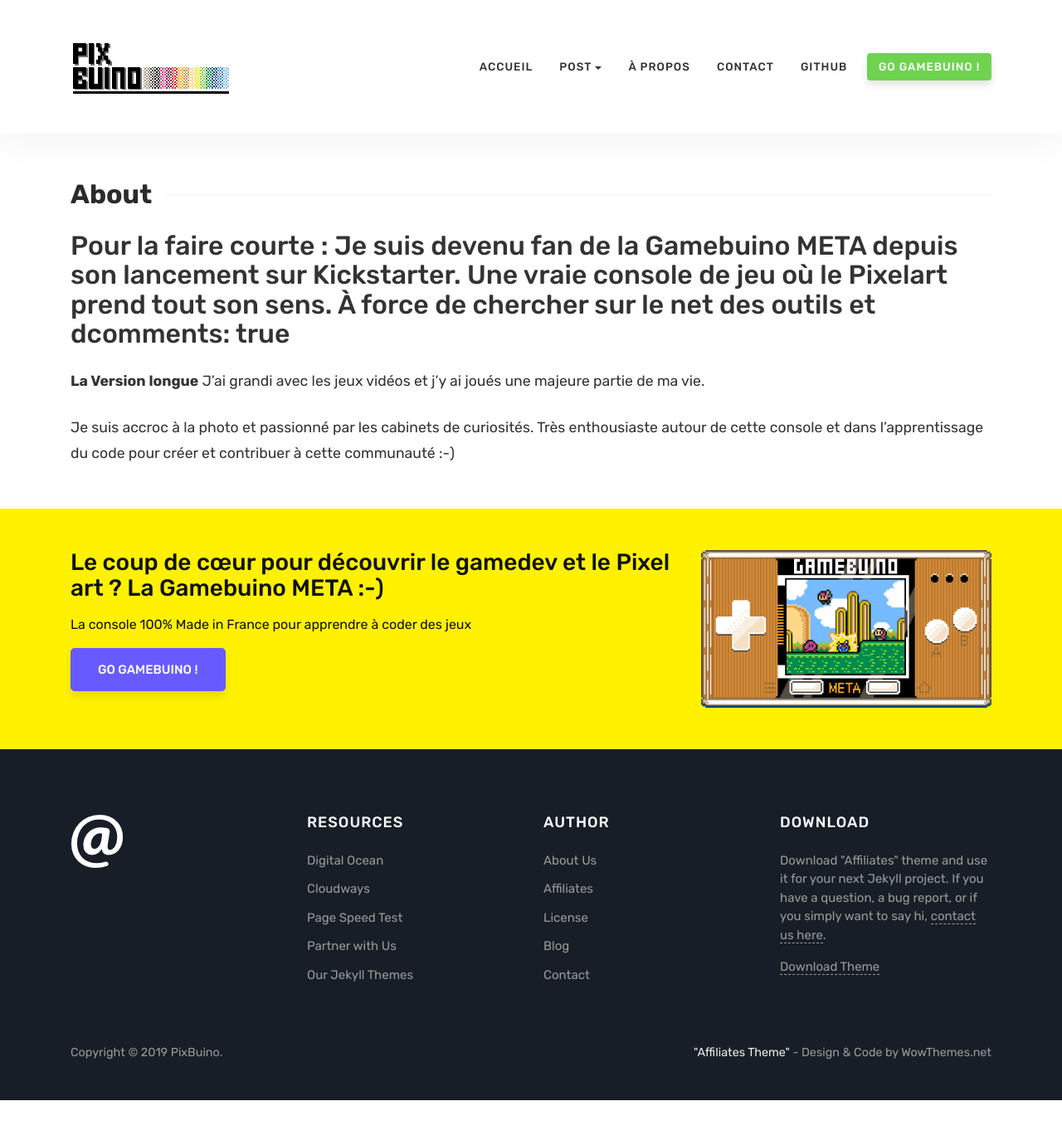
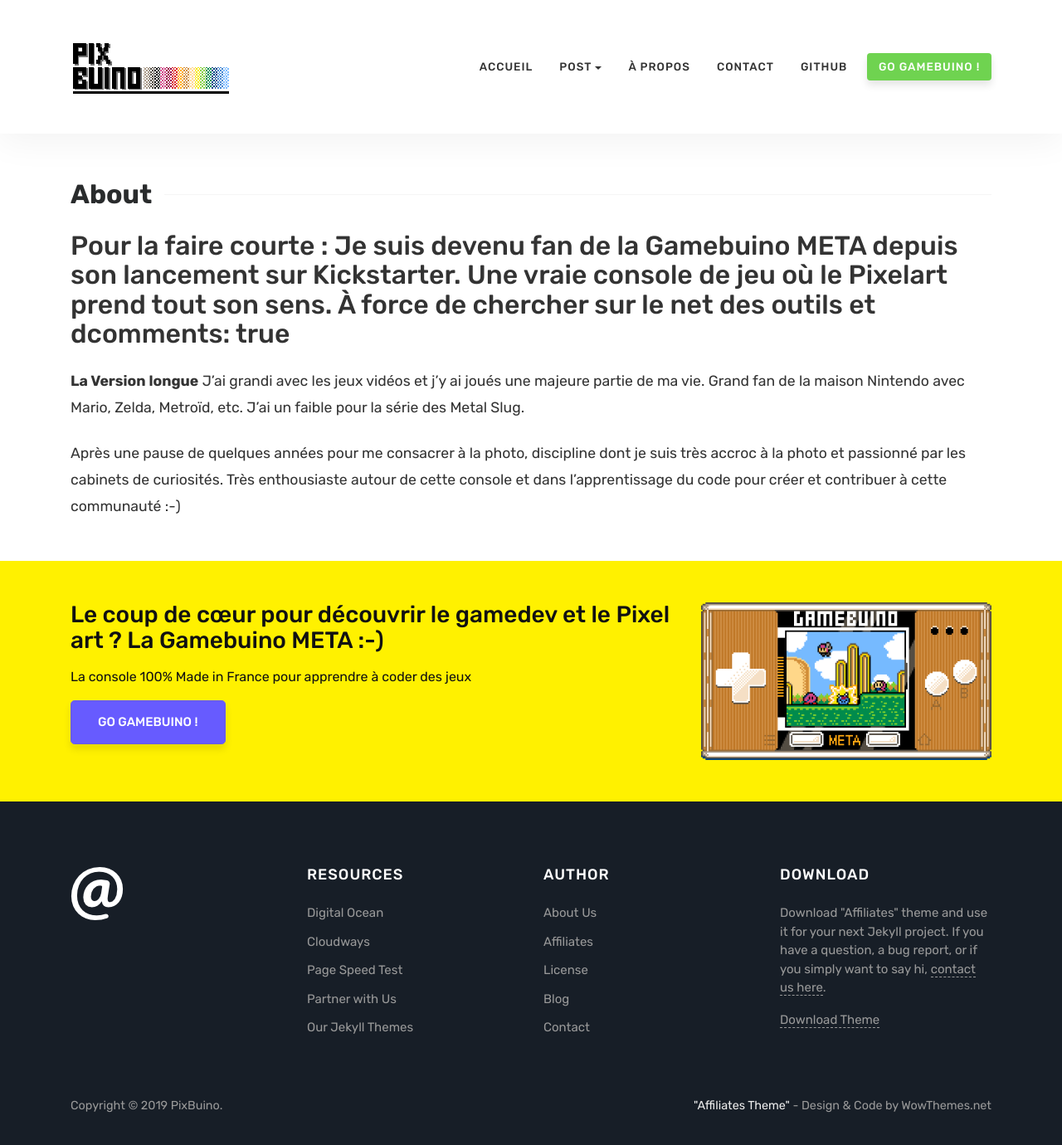
Before and after one commit to Maxibuino/PixBuino, a Jekyll site: the page built from about.md, in a window 1280 px wide and 1389 px high. Shown: the top 1380 px of the window at 83% size. Built offline with Jekyll 4.4.1, drawn with Linux system fonts in a browser that asks for light colours.

Commit message:
about.md updated from https://stackedit.io/

```diff
--- a/about.md
+++ b/about.md
@@ -7,10 +7,10 @@
 ---
 
 **La Version longue**
-J'ai grandi avec les jeux vidéos et j'y ai joués une majeure partie de ma vie.
+J'ai grandi avec les jeux vidéos et j'y ai joués une majeure partie de ma vie. Grand fan de la maison Nintendo avec Mario, Zelda, Metroïd, etc. J'ai un faible pour la série des Metal Slug.
 
-Je suis accroc à la photo et passionné par les cabinets de curiosités. Très enthousiaste autour de cette console et dans l'apprentissage du code pour créer et contribuer à cette communauté :-)
+Après une pause de quelques années pour me consacrer à la photo, discipline dont je suis très accroc à la photo et passionné par les cabinets de curiosités. Très enthousiaste autour de cette console et dans l'apprentissage du code pour créer et contribuer à cette communauté :-)
 <!--stackedit_data:
-eyJoaXN0b3J5IjpbLTE2MDQ5NzgyNTUsLTE0Njk0NDg3MjgsMT
-M0NzcwNzYxM119
+eyJoaXN0b3J5IjpbNzE3Nzk5OTQwLC0xNDY5NDQ4NzI4LDEzND
+c3MDc2MTNdfQ==
 -->
```
